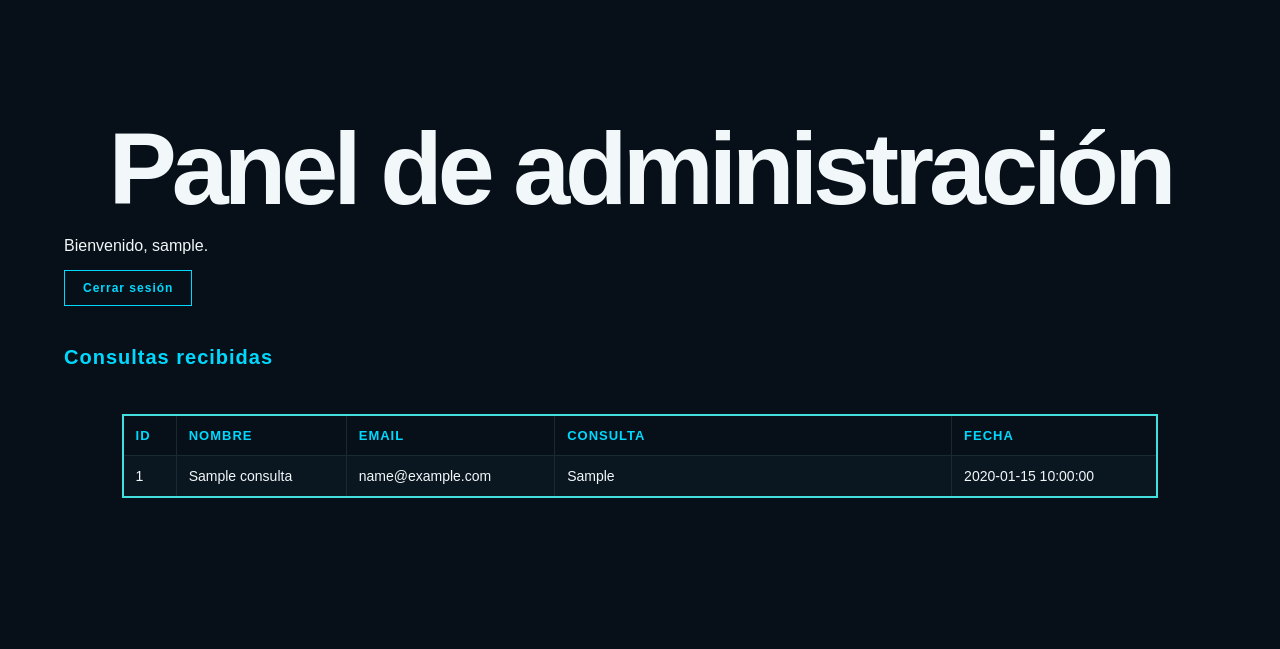
After one commit to ISFT93/CienciaDatos, a PHP site: page /panel.php in a window 1280 px wide. The commit adds this page. Shown: the top 649 px of the page. Run offline with PHP 8.4, Linux system fonts and the light colour scheme; the visitor is signed in with stand-in values (Sample User, id 1); tables that the repository leaves empty or names only in its code hold one stand-in row (values such as "Sample post").

Commit message:
Agregue panel de administración y seguridad

```diff
--- a/css/styles.css
+++ b/css/styles.css
@@ -1863,3 +1863,103 @@ footer {
     }
 
 }
+
+/* PANEL CONSULTAS */
+
+.tabla-consultas {
+    width: 90%;
+    margin: 30px auto;
+    border-collapse: collapse;
+    background: var(--negro-2);
+}
+
+.tabla-consultas th,
+.tabla-consultas td {
+    padding: 12px;
+    border: 1px solid var(--gris-oscuro);
+    text-align: left;
+}
+
+.tabla-consultas th {
+    color: var(--azul);
+    font-size: 13px;
+    letter-spacing: 1px;
+}
+
+.tabla-consultas td {
+    color: var(--blanco);
+    font-size: 14px;
+}
+
+.tabla-consultas tr:hover {
+    background: rgba(0, 217, 255, .05);
+}
+
+.tabla-consultas {
+    border: 2px solid rgb(67, 223, 223);
+}
+
+.btn-cerrar-sesion {
+    display: inline-block;
+    margin: 15px 0 10px;
+    padding: 10px 18px;
+    background: transparent;
+    color: var(--azul);
+    border: 1px solid var(--azul);
+    text-decoration: none;
+    font-size: 12px;
+    font-weight: bold;
+    letter-spacing: 1px;
+    transition: .3s;
+}
+
+.btn-cerrar-sesion:hover {
+    background: var(--azul);
+    color: var(--negro);
+}
+
+.titulo-consultas {
+    width: 90%;
+    margin: 30px auto 15px;
+    color: var(--azul);
+    font-size: 20px;
+    text-align: left;
+    letter-spacing: 1px;
+}
+
+.titulo-panel {
+    text-align: center;
+}
+
+.titulo-panel + p,
+.btn-cerrar-sesion {
+    margin-left: 5%;
+}
+
+.tabla-contenedor {
+    width: 90%;
+    margin: 0 auto;
+    overflow-x: auto;
+}
+
+.tabla-consultas td {
+    vertical-align: top;
+}
+
+.tabla-consultas td:nth-child(4) {
+    min-width: 300px;
+    max-width: 500px;
+    white-space: normal;
+    overflow-wrap: break-word;
+}
+
+.tabla-consultas th {
+    background: var(--negro);
+    color: var(--azul);
+    font-weight: bold;
+    text-transform: uppercase;
+}
+
+.campo-honeypot {
+    display: none;
+}
--- a/js/navbar.js
+++ b/js/navbar.js
@@ -21,6 +21,7 @@ document.addEventListener("DOMContentLoaded", function () {
                 <a href="nosotros.html">Nosotros</a>
                 <a href="alumnos.php">Alumnos</a>
                 <a href="proyectos.html">Proyectos</a>
+                <a href="consultas.php">Consultas</a>
                 <a href="informacion.html">Información</a>
             </nav>
 
--- /dev/null
+++ b/panel.php
@@ -0,0 +1,108 @@
+<?php
+
+session_start();
+
+if (!isset($_SESSION["admin_id"])) {
+    header("Location: login.php");
+    exit;
+}
+
+require_once "conexion.php";
+
+$resultado = $conexion->query(
+    "SELECT id_consulta, nombre, email, consulta, fecha
+     FROM consultas
+     ORDER BY fecha DESC"
+);
+
+?>
+
+<!DOCTYPE html>
+<html lang="es">
+
+<head>
+
+    <meta charset="UTF-8">
+    <meta name="viewport" content="width=device-width, initial-scale=1.0">
+
+    <title>Panel | Ciencia de Datos</title>
+
+    <link rel="stylesheet" href="css/styles.css">
+
+</head>
+
+<body>
+
+    <main>
+
+        <section class="seccion activa">
+
+            <h1 class="titulo-panel">Panel de administración</h1>
+
+            <p>
+                Bienvenido, <?php echo htmlspecialchars($_SESSION["admin_usuario"]); ?>.
+            </p>
+
+            <a href="logout.php" class="btn-cerrar-sesion">
+                Cerrar sesión
+            </a>
+
+            <h2 class="titulo-consultas">
+                Consultas recibidas
+            </h2>
+
+            <div class="tabla-contenedor">
+            <table class="tabla-consultas">
+
+            <thead>
+                <tr>
+                    <th>ID</th>
+                    <th>Nombre</th>
+                    <th>Email</th>
+                    <th>Consulta</th>
+                    <th>Fecha</th>
+                </tr>
+            </thead>
+
+            <tbody>
+
+                <?php while ($consulta = $resultado->fetch_assoc()): ?>
+
+                    <tr>
+
+                        <td>
+                            <?php echo $consulta["id_consulta"]; ?>
+                        </td>
+
+                        <td>
+                            <?php echo htmlspecialchars($consulta["nombre"]); ?>
+                        </td>
+
+                        <td>
+                            <?php echo htmlspecialchars($consulta["email"]); ?>
+                        </td>
+
+                        <td>
+                            <?php echo htmlspecialchars($consulta["consulta"]); ?>
+                        </td>
+
+                        <td>
+                            <?php echo $consulta["fecha"]; ?>
+                        </td>
+
+                    </tr>
+
+                <?php endwhile; ?>
+
+            </tbody>
+
+        </table>
+        </div>
+
+        </section>
+
+    </main>
+
+</body>
+
+</html>
```
Also changed, not shown: consultas.php (+31 -3 lines), login.php (added, +189 -0 lines), logout.php (added, +11 -0 lines).
